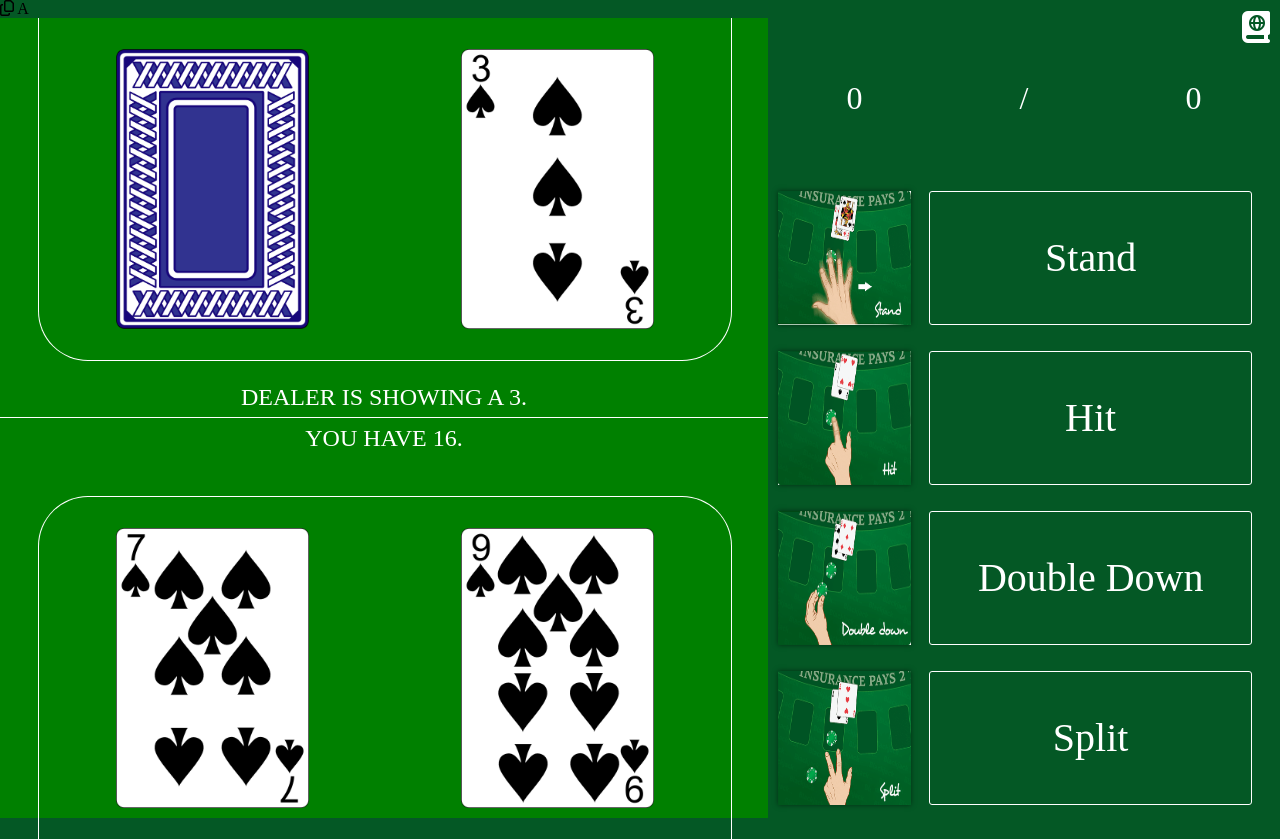
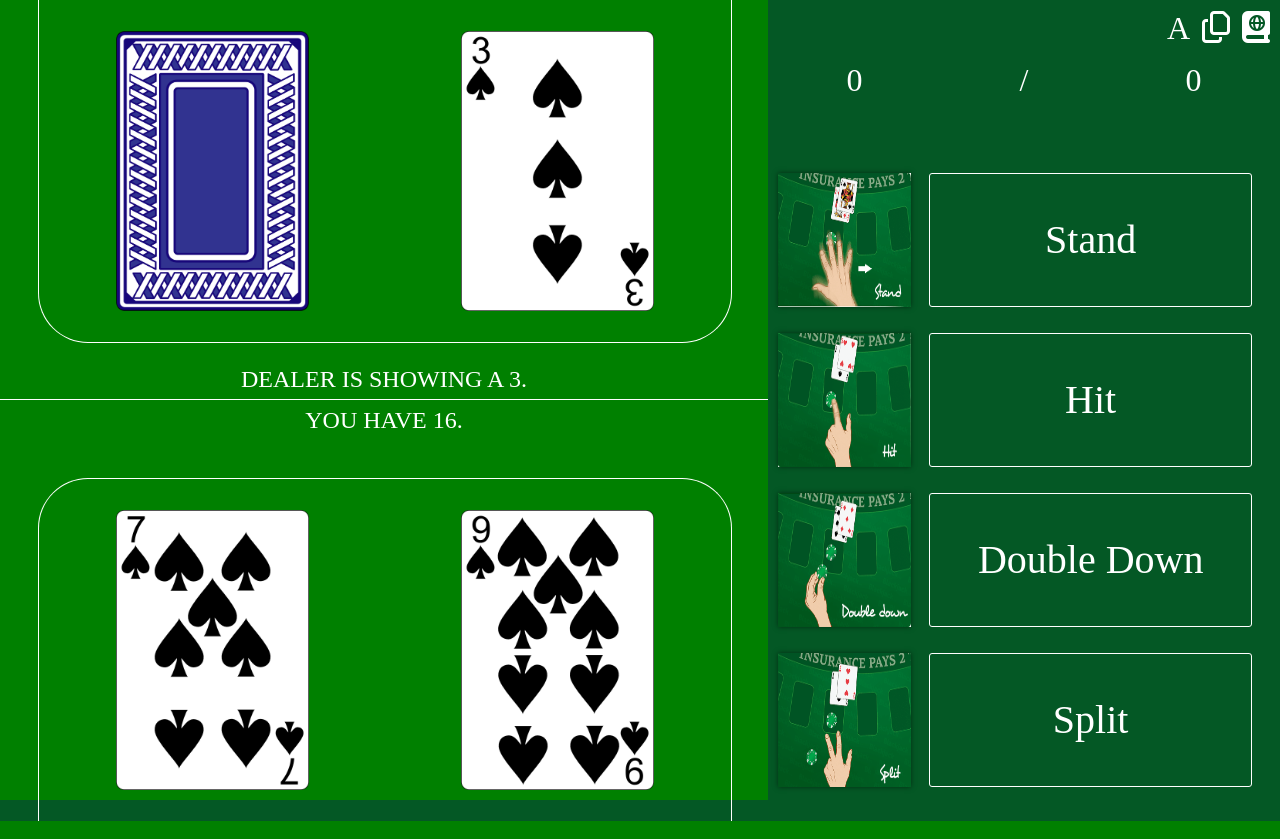
Before and after one commit to cberry216/blackjack-strategy-trainer, a Django app: page /trainer/ in a window 1280 px wide. Run offline with Django 3.2, Linux system fonts and the light colour scheme; a user stored in the database is signed in; some libraries are stand-ins or nearby versions.

Commit message:
styled ace and pairs only buttons.

```diff
--- a/blackjack_trainer/static/css/style.css
+++ b/blackjack_trainer/static/css/style.css
@@ -1,9 +1,11 @@
 html {
 	background-color: #045825;
+	margin: 0;
 }
 
 body {
 	overflow: hidden;
+	margin: 0;
 }
 
 .welcome {
@@ -114,9 +116,7 @@ body {
 }
 
 .table {
-	position: absolute;
-	top: 0;
-	left: 0;
+	position: relative;
 	width: 100vw;
 	height: 100vh;
 }
@@ -129,6 +129,54 @@ body {
 	z-index: 20;
 
 	font-size: 2em;
+}
+
+.table__pairs {
+	position: absolute;
+	top: 10px;
+	right: 50px;
+	color: white;
+	z-index: 20;
+
+	font-size: 2em;
+}
+
+.table__pairs--enabled {
+	color: #c01818;
+}
+
+.table__pairs--enabled:hover {
+	color: white;
+}
+
+.table__pairs:hover {
+	color: #c01818;
+	cursor: pointer;
+}
+
+.table__aces {
+	position: absolute;
+	top: 10px;
+	right: 90px;
+	color: white;
+	z-index: 20;
+
+	cursor: default;
+
+	font-size: 2em;
+}
+
+.table__aces:hover {
+	color: #c01818;
+	cursor: pointer;
+}
+
+.table__aces--enable {
+	color: red;
+}
+
+.table__aces--enable:hover {
+	color: white;
 }
 
 .table__bjbs:hover {
@@ -170,7 +218,7 @@ body {
 	border-top: none;
 
 	grid-column: 1 / 3;
-	grid-row: 1 / 2
+	grid-row: 1 / 2;
 }
 
 .dealer__description {
@@ -196,7 +244,8 @@ body {
 	grid-row: 2 / 3;
 }
 
-.user__cards, .dealer__cards {
+.user__cards,
+.dealer__cards {
 	display: flex;
 	justify-content: space-around;
 	align-items: center;
@@ -204,7 +253,8 @@ body {
 	transition: 500ms;
 }
 
-.user__description, .dealer__description {
+.user__description,
+.dealer__description {
 	color: white;
 
 	font-family: 'Bodoni MT Black', serif;
@@ -214,7 +264,8 @@ body {
 	align-items: center;
 }
 
-.user__description span, .dealer__description span {
+.user__description span,
+.dealer__description span {
 	font-size: 1.5em;
 }
 
@@ -224,7 +275,7 @@ body {
 }
 
 .card {
-	height: calc(50vh*0.9 - 10vh);
+	height: calc(50vh * 0.9 - 10vh);
 	width: auto;
 }
 
@@ -241,6 +292,7 @@ body {
 
 .stats {
 	color: white;
+	z-index: 0;
 
 	font-size: 2em;
 	font-family: 'Bodoni MT Black', serif;
```
